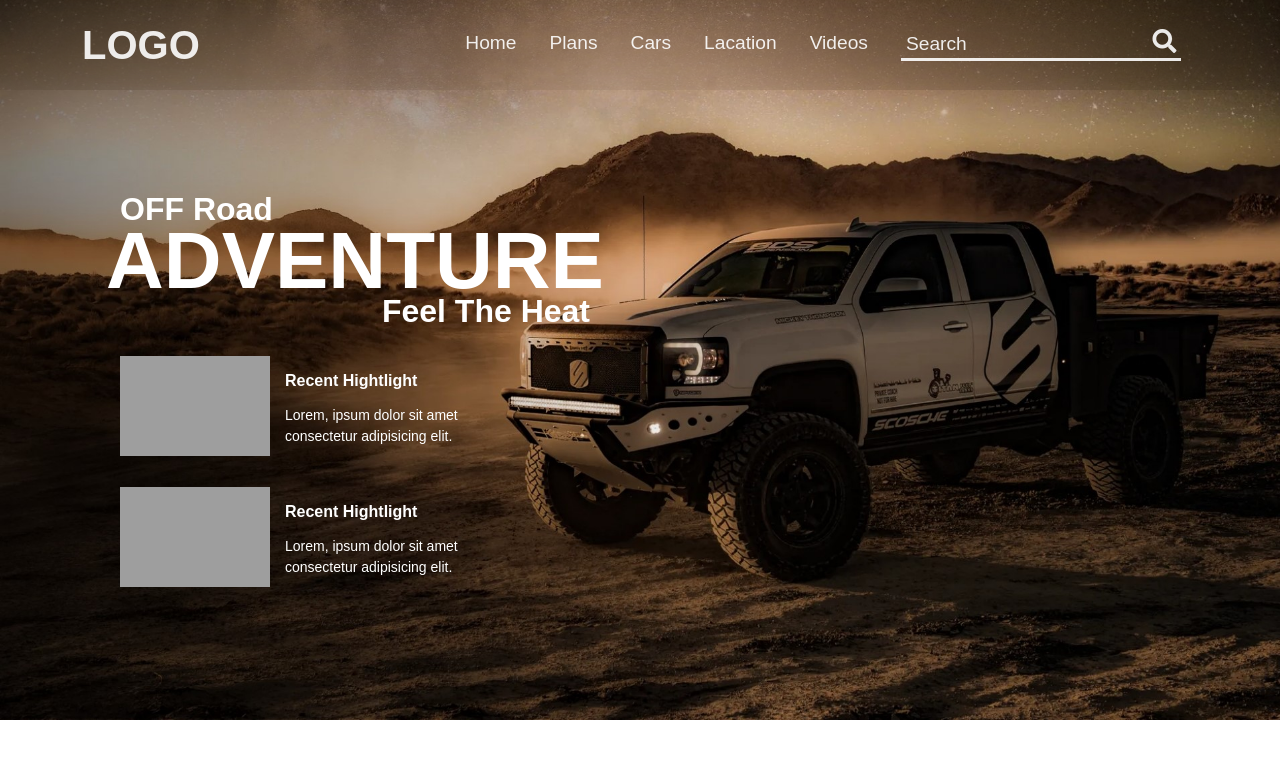
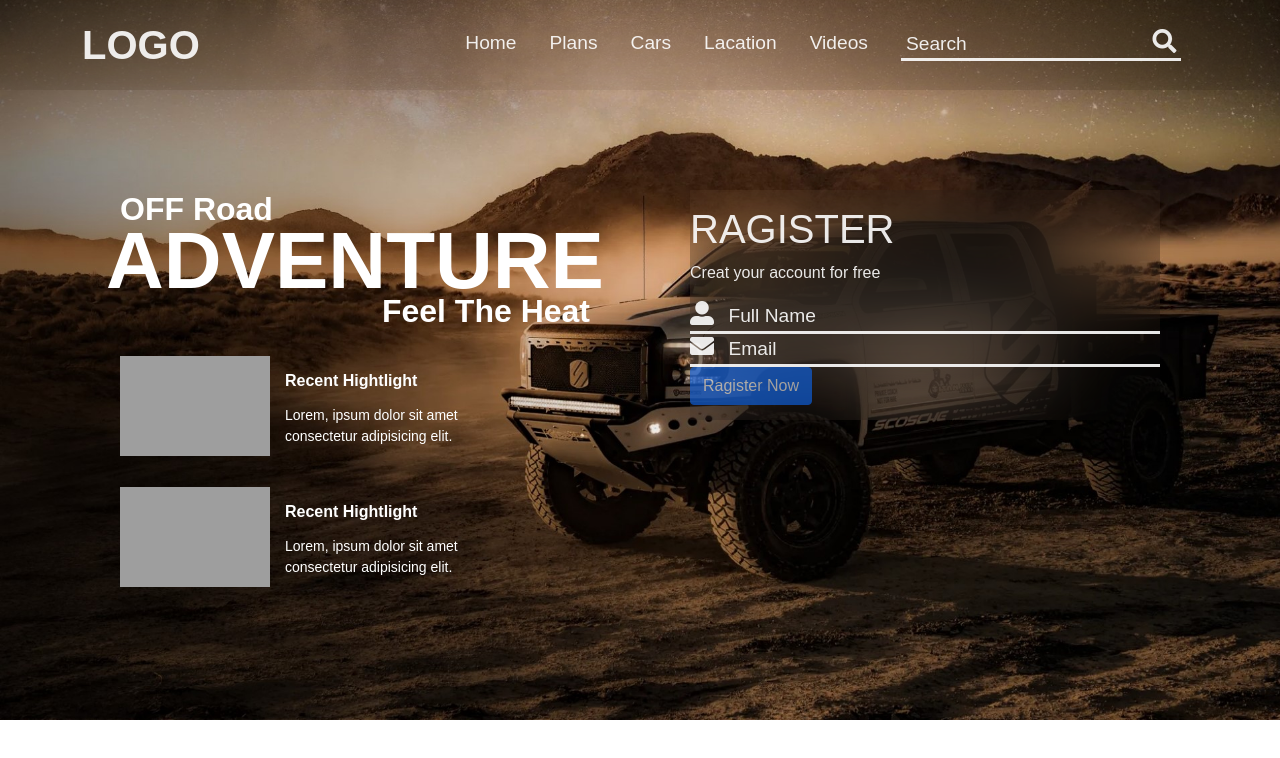
Before and after one commit to hdubey64/off-road-landing-Page, a plain HTML site: page index.html in a window 1280 px wide. Drawn offline with nearby package versions, Linux system fonts and the light colour scheme; grey boxes are pictures that could not be loaded.

Commit message:
Hero Content html Done

```diff
--- a/assets/css/style.css
+++ b/assets/css/style.css
@@ -73,25 +73,25 @@ nav {
    font-size: 1.5rem;
    padding-right: 5px;
 }
-.content-left {
+.content1 {
    color: white;
    padding: 50px;
    align-items: center;
 }
-.content-left h3 {
+.content1 h3 {
    /* display: flex;
    justify-content: flex-start; */
    font-size: 2rem;
    font-weight: 600;
    margin-bottom: -15px;
 }
-.content-left h1 {
+.content1 h1 {
    display: flex;
    justify-content: center;
    font-size: 5rem;
    font-weight: 600;
 }
-.content-left h4 {
+.content1 h4 {
    display: flex;
    justify-content: flex-end;
    font-size: 2rem;
@@ -114,3 +114,14 @@ nav {
    display: flex;
    margin: 15px 15px;
 }
+.content2 {
+   color: white;
+   padding: 50px;
+   align-items: center;
+}
+.glass {
+   backdrop-filter: saturate(90%) blur(40px);
+   object-fit: cover;
+   padding: 15px 0;
+   opacity: 0.9;
+}
--- a/index.html
+++ b/index.html
@@ -43,7 +43,7 @@
          <div class="hero container">
             <div class="content">
                <div class="row">
-                  <div class="col-sm-12 col-md-12 col-lg-6 content-left">
+                  <div class="col-sm-12 col-md-12 col-lg-6 content1">
                      <h3>OFF Road</h3>
                      <h1>ADVENTURE</h1>
                      <h4>Feel The Heat</h4>
@@ -84,7 +84,42 @@
                         </div>
                      </div>
                   </div>
-                  <div class="col-sm-12 col-md-12 col-lg-6 content-right"></div>
+                  <div class="col-sm-12 col-md-12 col-lg-6 content2">
+                     <div class="glass">
+                        <div class="glass-head">
+                           <div class="box"></div>
+                           <h1>RAGISTER</h1>
+                           <div class="box"></div>
+                        </div>
+                        <div class="account">
+                           <p>Creat your account for free</p>
+                        </div>
+                        <form>
+                           <fieldset disabled>
+                              <div class="bottom-border">
+                                 <i class="fas fa-user-alt"></i>
+                                 <input
+                                    class="search"
+                                    type="text"
+                                    placeholder="Full Name"
+                                 />
+                              </div>
+                              <div class="bottom-border">
+                                 <i class="fas fa-envelope"></i>
+                                 <input
+                                    class="search"
+                                    type="text"
+                                    placeholder="Email"
+                                 />
+                              </div>
+
+                              <button type="submit" class="btn btn-primary">
+                                 Ragister Now
+                              </button>
+                           </fieldset>
+                        </form>
+                     </div>
+                  </div>
                </div>
             </div>
          </div>
```
